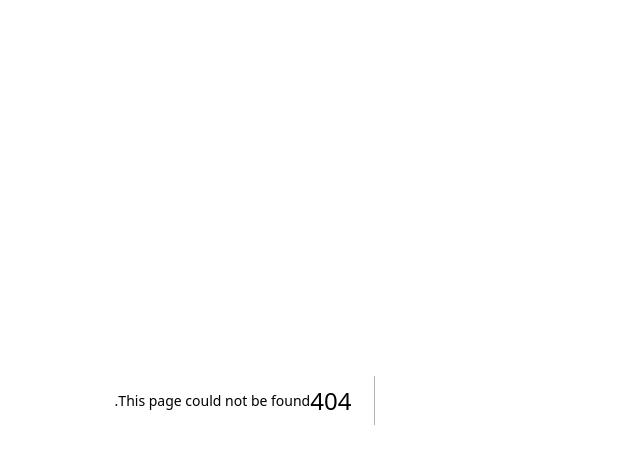
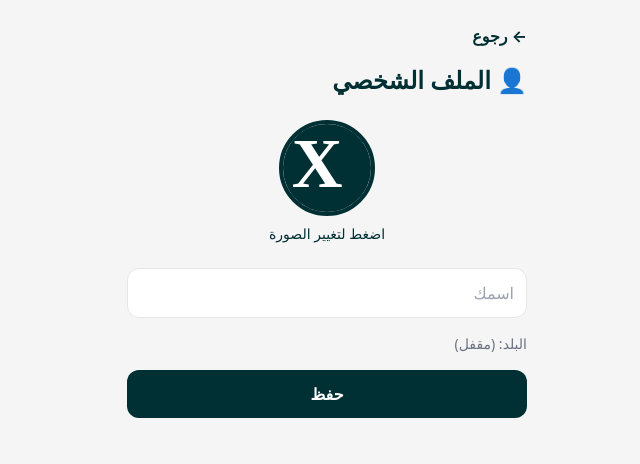
Before and after one commit to Sharnou/FOX, a Next.js app in the folder frontend/: page /profile in a window 1280 px wide. Before the commit this address had no page. Shown: the top 464 px of the page, without its empty margins (427-1067 px from the left). Built offline with nearby package versions, Linux system fonts and the light colour scheme.

Commit message:
Add frontend/app/profile/page.js

```diff
--- /dev/null
+++ b/frontend/app/profile/page.js
@@ -0,0 +1,34 @@
+'use client';
+import { useState } from 'react';
+export default function ProfilePage() {
+  const user = typeof window !== 'undefined' ? JSON.parse(localStorage.getItem('user') || '{}') : {};
+  const [name, setName] = useState(user.name || '');
+  const [avatar, setAvatar] = useState(user.avatar || '');
+  function saveProfile() {
+    const updated = { ...user, name, avatar };
+    localStorage.setItem('user', JSON.stringify(updated));
+    alert('تم الحفظ!');
+  }
+  function uploadAvatar(e) {
+    const file = e.target.files[0]; if (!file) return;
+    const reader = new FileReader();
+    reader.onload = ev => setAvatar(ev.target.result);
+    reader.readAsDataURL(file);
+  }
+  return (
+    <div className="max-w-md mx-auto p-6">
+      <button onClick={() => history.back()} className="mb-4 text-brand font-bold">← رجوع</button>
+      <h1 className="text-2xl font-bold text-brand mb-6">👤 الملف الشخصي</h1>
+      <div className="text-center mb-6">
+        <label className="cursor-pointer">
+          <img src={avatar || '/favicon.svg'} className="w-24 h-24 rounded-full mx-auto border-4 border-brand object-cover" alt="avatar" />
+          <p className="text-sm text-brand mt-2">اضغط لتغيير الصورة</p>
+          <input type="file" accept="image/*" className="hidden" onChange={uploadAvatar} />
+        </label>
+      </div>
+      <input value={name} onChange={e => setName(e.target.value)} className="w-full border rounded-xl p-3 mb-4" placeholder="اسمك" />
+      <p className="text-gray-500 text-sm mb-4">البلد: {user.country} (مقفل)</p>
+      <button onClick={saveProfile} className="w-full bg-brand text-white py-3 rounded-xl font-bold">حفظ</button>
+    </div>
+  );
+}
```
